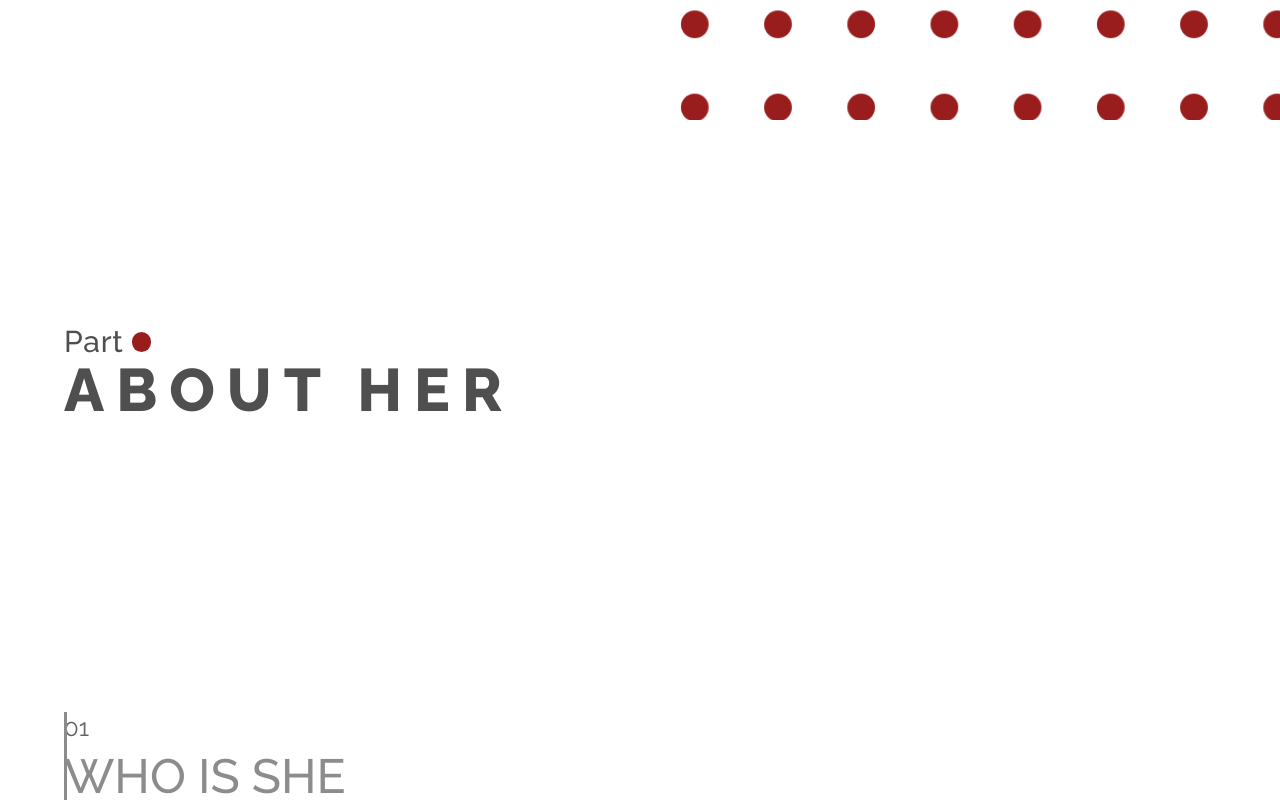
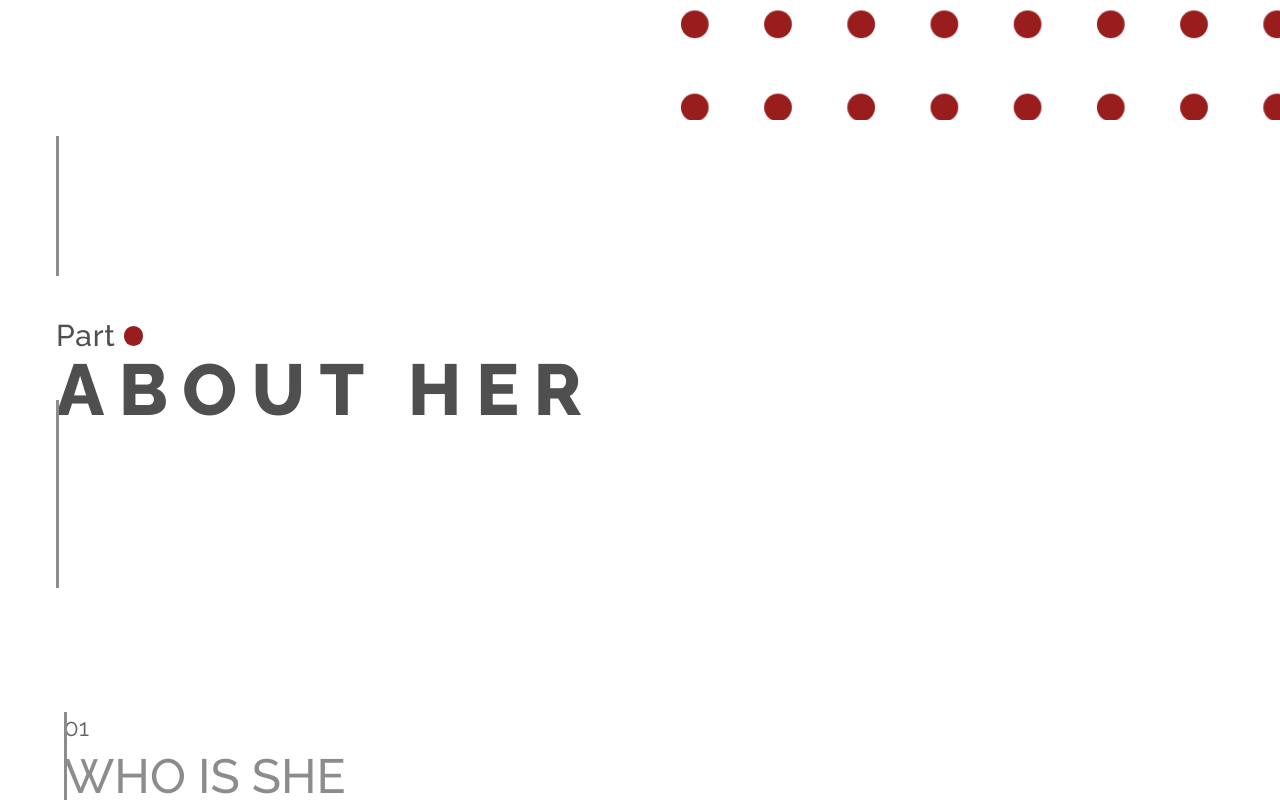
Before and after one commit to bavayra/Portfolio, a React (Vite) app: page / in a window 1280 px wide. Shown: the part 680-1480 px from the top of the page. Built offline with nearby package versions, Linux system fonts and the light colour scheme.

Commit message:
style(SectionTitle-1024): decreased ml for the section. Set correct height and top position for dividers.

```diff
--- a/src/index.css
+++ b/src/index.css
@@ -275,6 +275,10 @@
     --hero-div-2-height: 312px;
     --hero-div-2-top: 360px;
     --hero-div-w: 3px;
+
+    --section-top-div-height: 140px;
+    --section-bot-div-top: 280px;
+    --section-bot-div-height: 188px;
   }
 }
 
--- a/src/sections/SectionTitle.tsx
+++ b/src/sections/SectionTitle.tsx
@@ -25,13 +25,13 @@ export const SectionTitle: React.FC<SectionTitleProps> = ({
   });
 
   return (
-    <div className="section-vh-50 flex flex-col phone-md:pb-10 justify-center relative ml-3 tablet-sm:ml-12">
+    <div className="section-vh-50 flex flex-col phone-md:pb-10 justify-center relative ml-3 desktop-sm:ml-10 tablet-sm:ml-12">
       <Divider
         widthPx="var(--hero-div-w)"
-        heightPx="var(--section-div-top-h)"
+        heightPx="var(--section-top-div-height)"
         leftPx={0}
         color="grey-2"
-        topPx="var(--section-div-top-top)"
+        topPx="var(--section-top-div-top)"
       />
       <div className="mb-4">
         <div className="flex items-center gap-2">
@@ -62,7 +62,7 @@ export const SectionTitle: React.FC<SectionTitleProps> = ({
 
         <h2
           ref={ref}
-          className={`font-extrabold text-[length:var(--section-title-size)] tablet-md:text-6xl tablet-sm:text-5xl tracking-[0.2em] ${titleColor} `}
+          className={`font-extrabold text-[length:var(--section-title-size)] desktop-sm:text-7xl tablet-md:text-6xl tablet-sm:text-5xl tracking-[0.2em] ${titleColor} `}
         >
           {title}
         </h2>
@@ -70,10 +70,10 @@ export const SectionTitle: React.FC<SectionTitleProps> = ({
 
       <Divider
         widthPx="var(--hero-div-w)"
-        heightPx="var(--section-div-bot-h)"
+        heightPx="var(--section-bot-div-height)"
         leftPx={0}
         color="grey-2"
-        topPx={"var(--section-divider-bot-top)"}
+        topPx="var(--section-bot-div-top)"
       />
     </div>
   );
```
